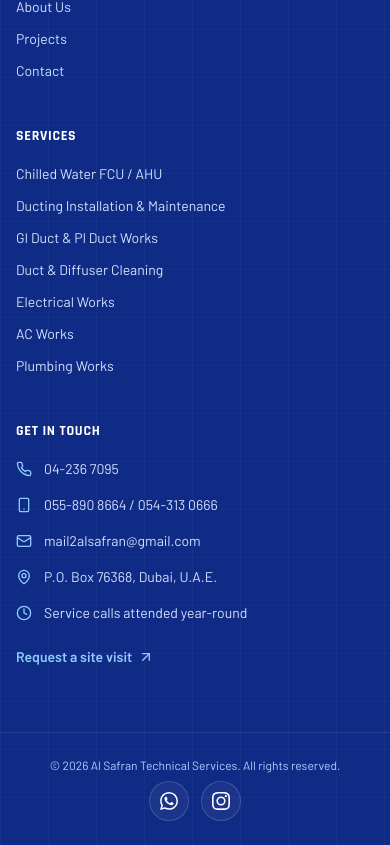
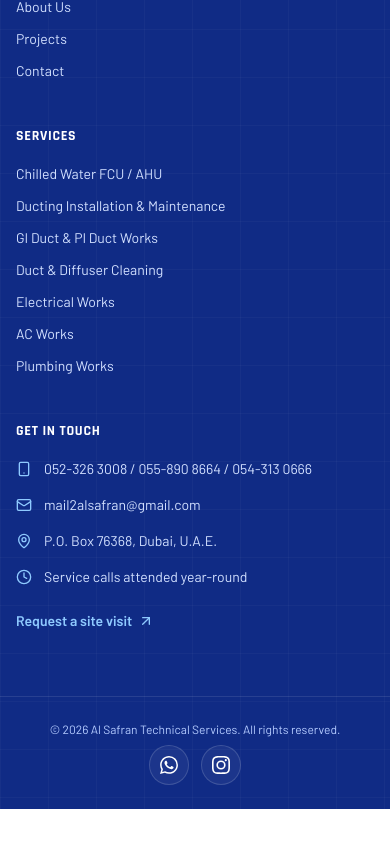
Before and after one commit to Muzammil-c0de/Al-Safran, a React (Vite) app in the folder client/: page / in a window 390 px wide. Shown: the part 8191-9036 px from the top of the page. After the commit the page ends 9000 px from the top, so only its background shows below. Built offline with nearby package versions, Linux system fonts and the light colour scheme; no server answers.

Commit message:
content: remove office telephone, add 052-326 3008 as first contact number

```diff
--- a/client/src/components/Footer.tsx
+++ b/client/src/components/Footer.tsx
@@ -1,5 +1,5 @@
 import { Link } from 'react-router-dom';
-import { ArrowUpRight, Clock, Mail, MapPin, Phone, Smartphone } from 'lucide-react';
+import { ArrowUpRight, Clock, Mail, MapPin, Smartphone } from 'lucide-react';
 import Logo from './Logo';
 import { navLinks, site } from '@/data/site';
 import { services } from '@/data/services';
@@ -66,12 +66,6 @@
           <h3 className="text-sm font-bold uppercase tracking-wider text-white">Get in touch</h3>
           <ul className="mt-5 space-y-4 text-sm">
             <li className="flex gap-3">
-              <Phone className="mt-0.5 size-4 shrink-0 text-brand-400" />
-              <a href={site.phoneHref} className="transition hover:text-white">
-                {site.phone}
-              </a>
-            </li>
-            <li className="flex gap-3">
               <Smartphone className="mt-0.5 size-4 shrink-0 text-brand-400" />
               <span>
                 {site.mobiles.map((m, i) => (
--- a/client/src/data/site.ts
+++ b/client/src/data/site.ts
@@ -8,11 +8,10 @@
   description:
     'Al Safran Technical Services — contracting, installation and maintenance of air-conditioning systems in the U.A.E. since 1985.',
 
-  phone: '04-236 7095',
-  phoneHref: 'tel:+97142367095',
   /** Number every "Call us" button dials */
   call: { label: '055-890 8664', href: 'tel:+971558908664' },
   mobiles: [
+    { label: '052-326 3008', href: 'tel:+971523263008' },
     { label: '055-890 8664', href: 'tel:+971558908664' },
     { label: '054-313 0666', href: 'tel:+971543130666' },
   ],
--- a/client/src/pages/Contact.tsx
+++ b/client/src/pages/Contact.tsx
@@ -67,9 +67,8 @@
   };
 
   const contactItems: { icon: typeof Phone; label: string; value: string; href?: string }[] = [
-    // Mobiles first (055-890 8664 at the top), then the office line
+    // Mobile numbers (052-326 3008 at the top)
     ...site.mobiles.map((m) => ({ icon: Smartphone, label: 'Mobile', value: m.label, href: m.href })),
-    { icon: Phone, label: 'Office telephone', value: site.phone, href: site.phoneHref },
     { icon: Mail, label: 'Email us', value: site.email, href: `mailto:${site.email}` },
     { icon: MapPin, label: 'Address', value: site.address },
     { icon: Clock, label: 'Service', value: site.hours },
```
